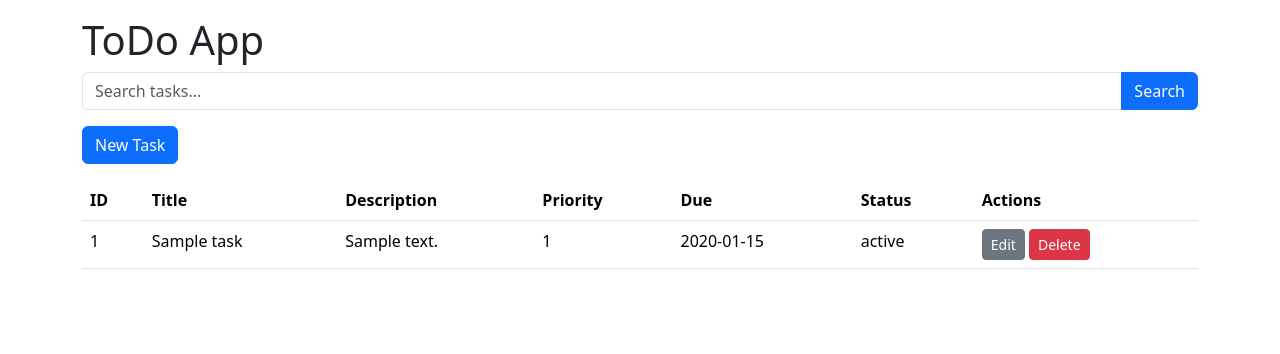
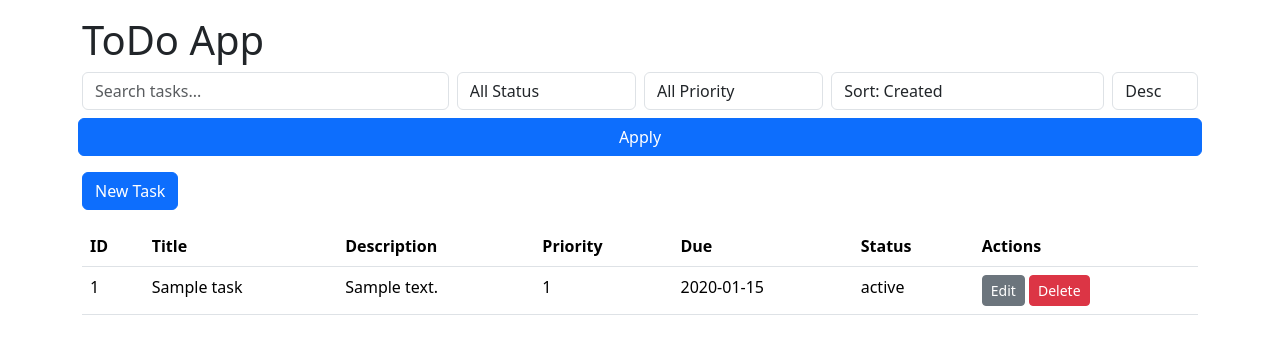
Before and after one commit to nv23158-mohammed-jasim/todo-app, a Flask app: page / in a window 1280 px wide. Shown: the top 354 px of the page. Run offline with Flask 3, Linux system fonts and the light colour scheme; tables that the repository leaves empty hold one stand-in row (values such as "Sample post").

Commit message:
Feature: Add filters (status, priority) and sorting (by created_at, due_date, priority)

```diff
--- a/app/routes.py
+++ b/app/routes.py
@@ -3,16 +3,62 @@ from . import db
 from .models import Task
 
 
+from flask import current_app as app, render_template, request, redirect, url_for, flash
+from . import db
+from .models import Task
+from datetime import datetime, timedelta
+
+
 @app.route("/")
 def index():
     q = request.args.get("q", "").strip()
+    status_filter = request.args.get("status", "")
+    priority_filter = request.args.get("priority", "")
+    sort_by = request.args.get("sort_by", "created_at")
+    sort_order = request.args.get("sort_order", "desc")
+
+    query = Task.query
+
+    # Search
     if q:
-        tasks = Task.query.filter(
+        query = query.filter(
             (Task.title.ilike(f"%{q}%")) | (Task.description.ilike(f"%{q}%"))
-        ).order_by(Task.id.desc()).all()
+        )
+
+    # Status filter
+    if status_filter:
+        query = query.filter(Task.status == status_filter)
+
+    # Priority filter
+    if priority_filter:
+        try:
+            priority_val = int(priority_filter)
+            query = query.filter(Task.priority == priority_val)
+        except ValueError:
+            pass
+
+    # Sorting
+    if sort_by == "priority":
+        sort_col = Task.priority
+    elif sort_by == "due_date":
+        sort_col = Task.due_date
+    else:  # default to created_at
+        sort_col = Task.created_at
+
+    if sort_order == "asc":
+        tasks = query.order_by(sort_col.asc()).all()
     else:
-        tasks = Task.query.order_by(Task.id.desc()).all()
-    return render_template("index.html", tasks=tasks, search_query=q)
+        tasks = query.order_by(sort_col.desc()).all()
+
+    return render_template(
+        "index.html",
+        tasks=tasks,
+        search_query=q,
+        status_filter=status_filter,
+        priority_filter=priority_filter,
+        sort_by=sort_by,
+        sort_order=sort_order,
+    )
 
 
 @app.route("/task/create", methods=["GET", "POST"])
--- a/app/templates/index.html
+++ b/app/templates/index.html
@@ -2,10 +2,41 @@
 
 {% block content %}
 <form method="get" class="mb-3">
-    <div class="input-group">
-        <input name="q" type="text" class="form-control" placeholder="Search tasks..." value="{{ search_query }}">
-        <button class="btn btn-primary" type="submit">Search</button>
-        {% if search_query %}
+    <div class="row g-2">
+        <div class="col-md-4">
+            <input name="q" type="text" class="form-control" placeholder="Search tasks..." value="{{ search_query }}">
+        </div>
+        <div class="col-md-2">
+            <select name="status" class="form-control">
+                <option value="">All Status</option>
+                <option value="todo" {% if status_filter=='todo' %}selected{% endif %}>Todo</option>
+                <option value="doing" {% if status_filter=='doing' %}selected{% endif %}>Doing</option>
+                <option value="done" {% if status_filter=='done' %}selected{% endif %}>Done</option>
+            </select>
+        </div>
+        <div class="col-md-2">
+            <select name="priority" class="form-control">
+                <option value="">All Priority</option>
+                <option value="0" {% if priority_filter=='0' %}selected{% endif %}>0</option>
+                <option value="1" {% if priority_filter=='1' %}selected{% endif %}>1</option>
+                <option value="2" {% if priority_filter=='2' %}selected{% endif %}>2</option>
+            </select>
+        </div>
+        <div class="col-md-3">
+            <select name="sort_by" class="form-control">
+                <option value="created_at" {% if sort_by=='created_at' %}selected{% endif %}>Sort: Created</option>
+                <option value="due_date" {% if sort_by=='due_date' %}selected{% endif %}>Sort: Due Date</option>
+                <option value="priority" {% if sort_by=='priority' %}selected{% endif %}>Sort: Priority</option>
+            </select>
+        </div>
+        <div class="col-md-1">
+            <select name="sort_order" class="form-control">
+                <option value="desc" {% if sort_order=='desc' %}selected{% endif %}>Desc</option>
+                <option value="asc" {% if sort_order=='asc' %}selected{% endif %}>Asc</option>
+            </select>
+        </div>
+        <button class="btn btn-primary" type="submit">Apply</button>
+        {% if search_query or status_filter or priority_filter %}
         <a href="{{ url_for('index') }}" class="btn btn-secondary">Clear</a>
         {% endif %}
     </div>
```
